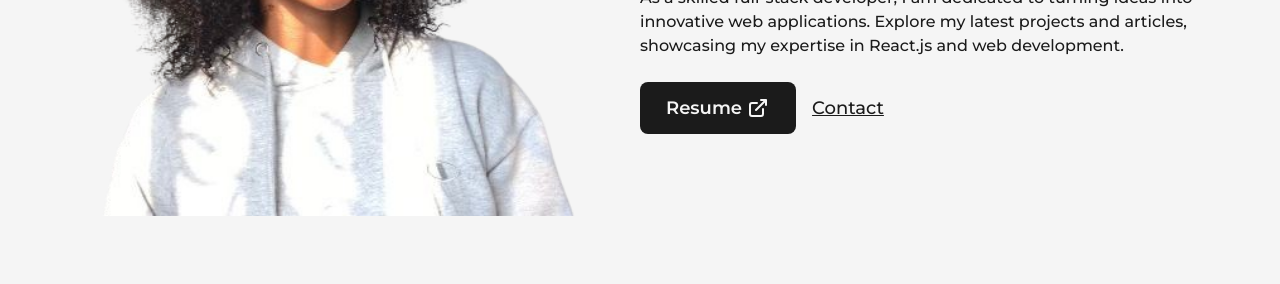
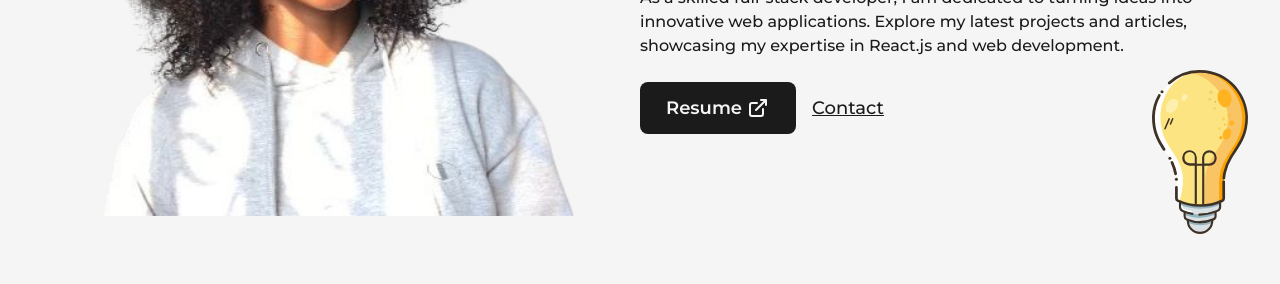
Before and after one commit to VictoriaAjala/Vickys_portfolio, a Next.js app: page / in a window 1280 px wide. Shown: the part 534-818 px from the top of the page. Built offline with nearby package versions, Linux system fonts and the light colour scheme.

Commit message:
import hireme

```diff
--- a/src/pages/index.js
+++ b/src/pages/index.js
@@ -1,10 +1,12 @@
 import Layout from '@/components/Layout'
 import Head from 'next/head'
 import Image from 'next/image'
-import { LinkArrow } from '@/components/Icons';
+import { CircularText, LinkArrow } from '@/components/Icons';
 import ProfilePic from "../../public/images/profile/v3.png";
 import AnimatedText from '@/components/AnimatedText';
 import Link from 'next/link';
+import HireMe from '@/components/HireMe';
+import lightBulb from "../../public/images/svgs/miscellaneous_icons_1.svg"
 
 export default function Home() {
   return (
@@ -42,6 +44,11 @@
             </div>
           </div>
         </Layout>
+
+        <HireMe />
+        <div className='absolute right-8 bottom-8 inline-block w-24'>
+          <Image src={lightBulb} alt="Codebucks" className='w-full h-auto' />
+        </div>
       </main>
     </>
   )
```
